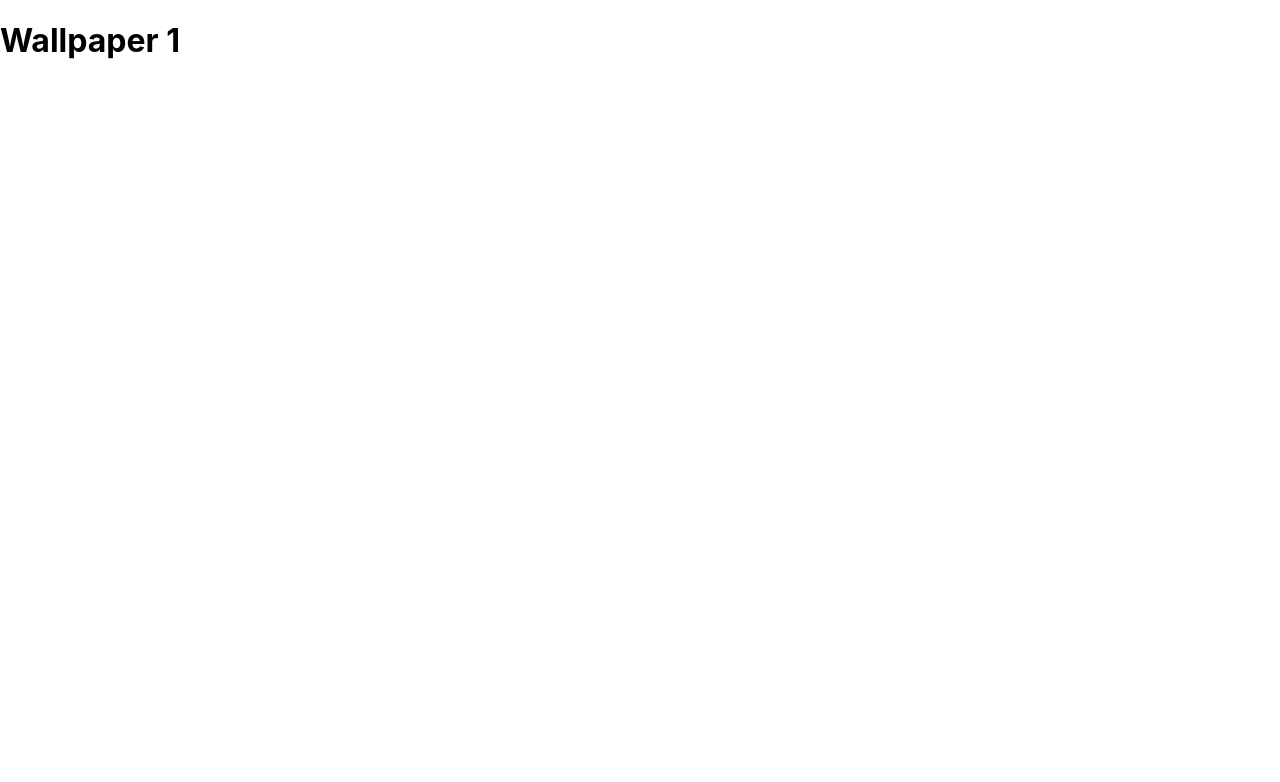
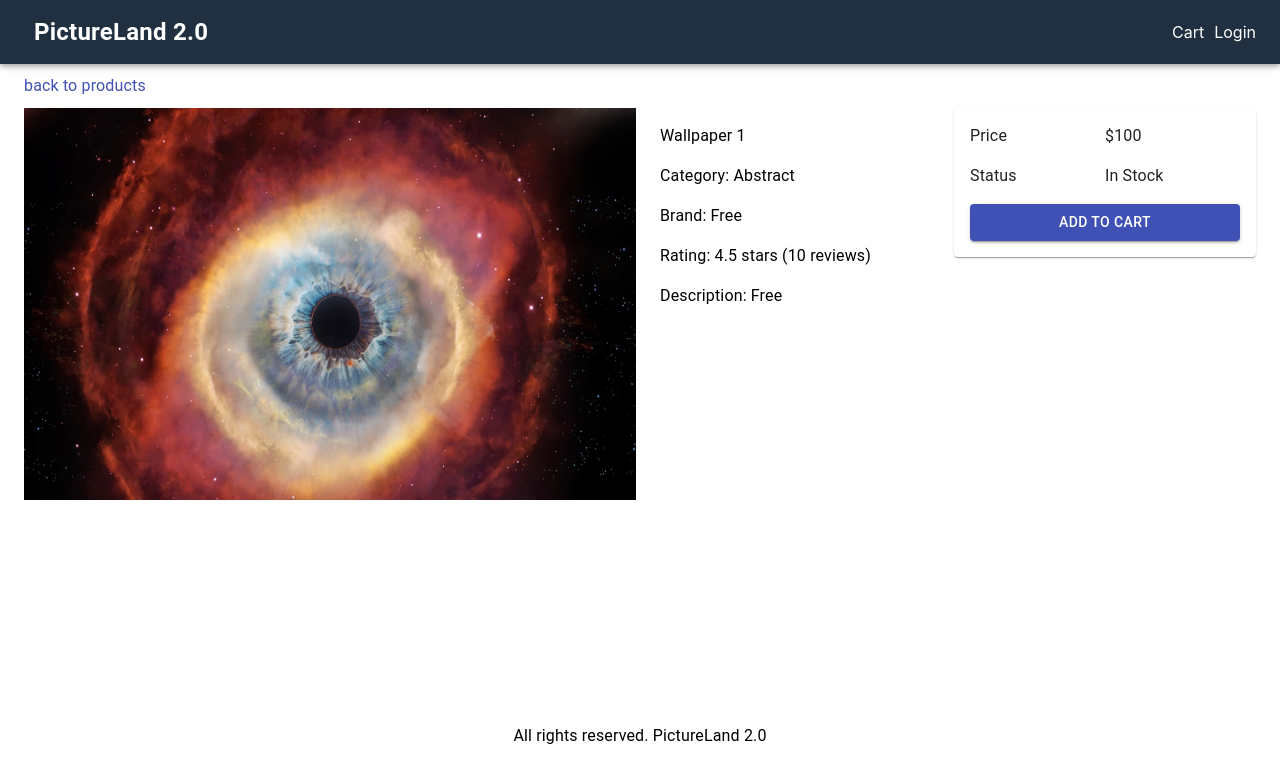
Before and after one commit to GraniteMask/nextjs-pictureland-2.0, a Next.js app: page /product/Wallpaper1 in a window 1280 px wide. Shown: the top 782 px of the page. Built offline with nearby package versions, Linux system fonts and the light colour scheme.

Commit message:
slug details added

```diff
--- a/components/Layout.js
+++ b/components/Layout.js
@@ -4,12 +4,12 @@
 import {AppBar, Typography, Toolbar, Container, Link} from '@material-ui/core'
 import useStyles from '../utils/styles'
 
-export default function Layout({children}) {
+export default function Layout({title, children}) {
     const classes = useStyles();
     return (
         <div>
             <Head>
-                <title>PictureLand 2.0</title>
+                <title>{title? `${title} - PictureLand 2.0`:'PictureLand 2.0'}</title>
             </Head>
             <AppBar position="static" className={classes.navbar}>
                 <Toolbar>
--- a/pages/index.js
+++ b/pages/index.js
@@ -17,7 +17,7 @@
                 <NextLink href={`/product/${product.slug}`} passHref>
                   <CardActionArea>
                     <CardMedia
-                      component="img"
+                       component="img"
                       image={product.image}
                       title={product.name}
                     ></CardMedia>
--- a/pages/product/[slug].js
+++ b/pages/product/[slug].js
@@ -1,8 +1,14 @@
 import React from 'react'
 import {useRouter} from 'next/router'
+import Image from 'next/image'
 import data from '../../utils/data'
+import Layout from '../../components/layout'
+import NextLink from 'next/link'
+import { Button, Card, Grid, Link, List, ListItem, Typography } from '@material-ui/core'
+import useStyles from '../../utils/styles'
 
 export default function ProductScreen() {
+    const classes = useStyles()
     const router = useRouter()
     const {slug} = router.query
     const product = data.products.find(a => a.slug === slug)
@@ -10,8 +16,73 @@
         return <div>Product not Found</div>
     }
     return (
-        <div>
-            <h1>{product.name}</h1>
-        </div>
+        // <div>
+        //     <h1>{product.name}</h1>
+        // </div>
+        <Layout title={product.name}>
+            <div className={classes.section}>
+                <NextLink href="/" passHref>
+                    <Link><Typography>back to products</Typography></Link>
+                </NextLink>
+            </div>
+            <Grid container spacing={1}>
+                <Grid item md={6} xs={12}>
+                    <Image src={product.image} alt={product.name} width={1000} height={640} layout="responsive" />
+                </Grid>
+                <Grid item md={3} xs={12}>
+                    <List>
+                        <ListItem>
+                            <Typography component="h1">{product.name}</Typography>
+                        </ListItem>
+                        <ListItem>
+                            <Typography>Category: {product.category}</Typography>
+                        </ListItem>
+                        <ListItem>
+                           <Typography>Brand: {product.brand}</Typography>
+                        </ListItem>
+                        <ListItem>
+                            <Typography>Rating: {product.rating} stars ({product.numReviews} reviews)</Typography>
+                        </ListItem>
+                        <ListItem>
+                            <Typography>Description: {product.brand}</Typography>
+                        </ListItem>
+                    </List>
+                </Grid>
+                <Grid item md={3} cs={12}>
+                    <Card>
+                        <List>
+                            <ListItem>
+                                <Grid container>
+                                    <Grid item xs={6}>
+                                        <Typography>Price</Typography>
+                                    </Grid>
+                                    <Grid item xs={6}>
+                                        <Typography>${product.price}</Typography>
+                                    </Grid>
+                                </Grid>
+                            </ListItem>
+                            <ListItem>
+                                <Grid container>
+                                    <Grid item xs={6}>
+                                        <Typography>Status</Typography>
+                                    </Grid>
+                                    <Grid item xs={6}>
+                                        <Typography>{product.countInStock>0 ? "In Stock":"Unavailable"}</Typography>
+                                    </Grid>
+                                </Grid>
+                            </ListItem>
+                            <ListItem>
+                                <Button fullWidth variant="contained" color="primary">
+                                    Add to Cart
+                                </Button>
+                            </ListItem>
+                        </List>
+                    </Card>
+                </Grid>
+            </Grid>
+        </Layout>
     )
 }
+
+//md for medium devices and xs for extra small devices
+//most important element of a webpage to be h1 for SEO so typography component to h1
--- a/utils/styles.js
+++ b/utils/styles.js
@@ -13,6 +13,7 @@
     },
     footer:{
         textAlign: "center",
+        marginTop: 10,
     },
     brand:{
         fontWeight: 'bold',
@@ -20,7 +21,11 @@
     },
     grow:{
         flexGrow: 1,
-    }
+    },
+    section:{
+        marginTop: 10,
+        marginBottom:10,
+    },
 });
 
 export default useStyles
```
